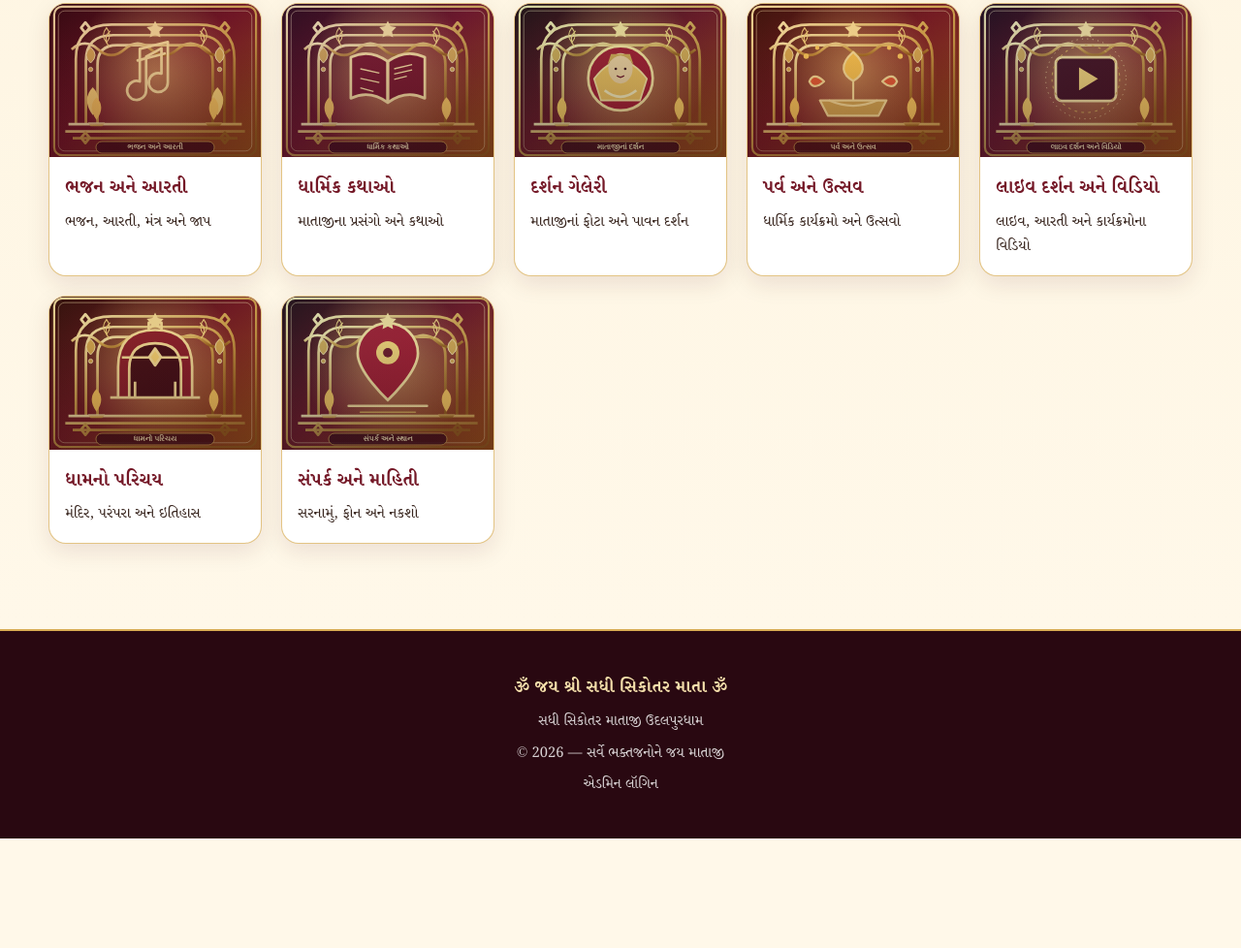
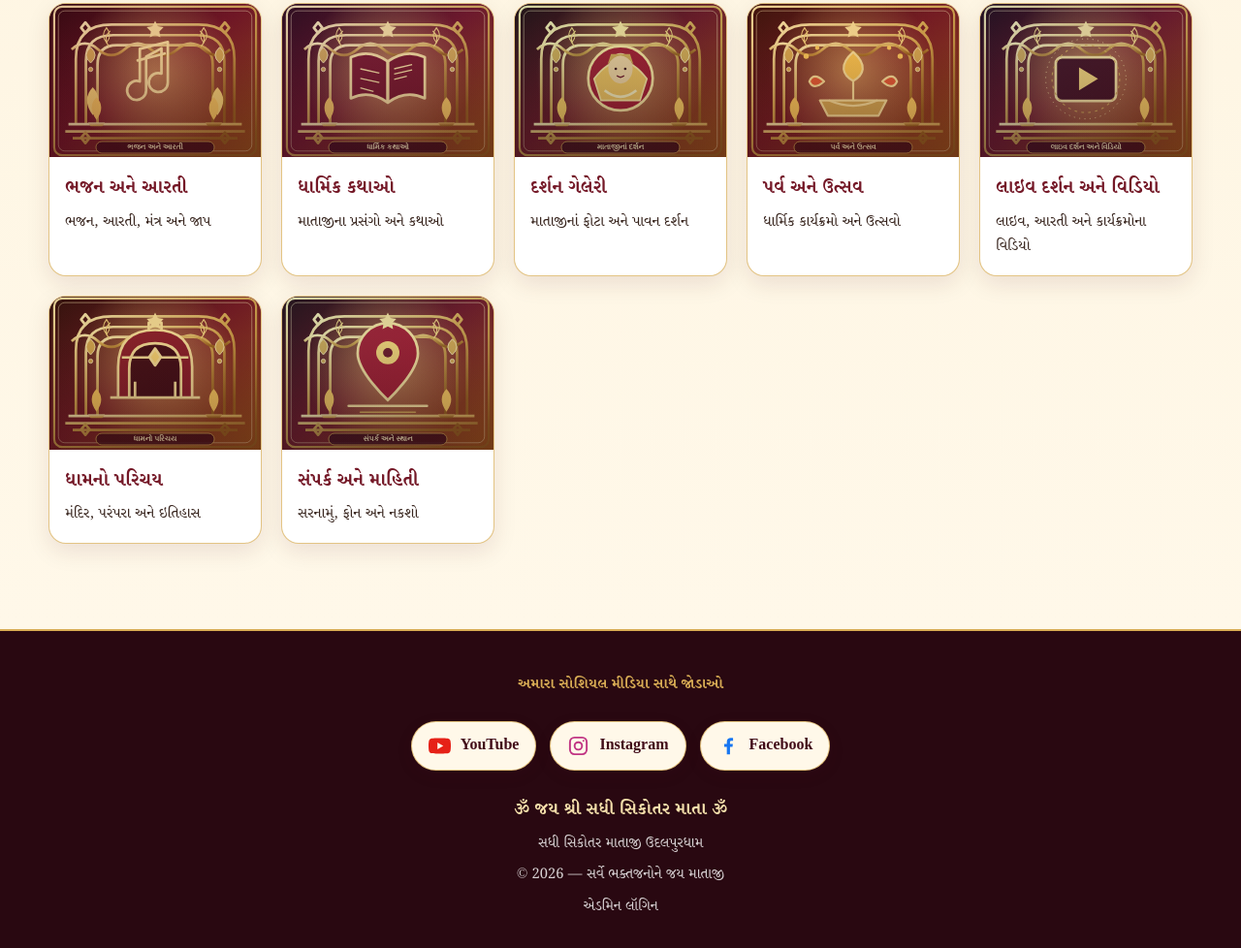
Before and after one commit to moralprajapati-netizen/sadhi-sikotar-udalpur-dham, a website: page index.html in a window 1280 px wide. Shown: the part 1056-2034 px from the top of the page at 97% size. Before the commit the page ends 1921 px from the top, so only its background shows below. Drawn offline with Linux system fonts and the light colour scheme; no server answers.

Commit message:
Add YouTube Instagram and Facebook links to homepage footer

```diff
--- a/index.html
+++ b/index.html
@@ -241,7 +241,17 @@
         grid-template-columns: 1fr;
       }
     }
-  </style>
+
+    .social-media-links { display:flex; justify-content:center; align-items:center; flex-wrap:wrap; gap:14px; margin:24px auto; }
+    .social-media-link { display:inline-flex; align-items:center; justify-content:center; gap:10px; min-height:46px; padding:10px 17px; border:1px solid rgba(217,173,85,.72); border-radius:999px; background:#fff8e9; color:#410c19; font-weight:800; text-decoration:none; box-shadow:0 5px 16px rgba(65,12,25,.10); transition:transform .18s ease, box-shadow .18s ease; }
+    .social-media-link:hover,.social-media-link:focus-visible { transform:translateY(-2px); box-shadow:0 9px 22px rgba(65,12,25,.18); outline:2px solid #d9ad55; outline-offset:2px; }
+    .social-media-link svg { width:23px; height:23px; flex:0 0 23px; }
+    .social-media-link.youtube svg { color:#e62117; }
+    .social-media-link.instagram svg { color:#c13584; }
+    .social-media-link.facebook svg { color:#1877f2; }
+    .social-media-heading { margin:22px 0 0; color:var(--gold,#d9ad55); font-weight:800; text-align:center; }
+    @media (max-width:600px) { .social-media-links { gap:9px; } .social-media-link { min-height:42px; padding:9px 12px; font-size:.92rem; } }
+</style>
 </head>
 
 <body>
@@ -581,6 +591,21 @@
 
   <footer class="site-footer">
     <div class="container">
+      <p class="social-media-heading">અમારા સોશિયલ મીડિયા સાથે જોડાઓ</p>
+      <nav class="social-media-links" aria-label="સોશિયલ મીડિયા લિંક્સ">
+        <a class="social-media-link youtube" href="https://www.youtube.com/@SadhisikotarDhamUdalpur" target="_blank" rel="noopener noreferrer" aria-label="YouTube ચેનલ ખોલો">
+          <svg viewBox="0 0 24 24" fill="currentColor" aria-hidden="true"><path d="M23.5 6.2a3 3 0 0 0-2.1-2.1C19.5 3.6 12 3.6 12 3.6s-7.5 0-9.4.5A3 3 0 0 0 .5 6.2 31 31 0 0 0 0 12a31 31 0 0 0 .5 5.8 3 3 0 0 0 2.1 2.1c1.9.5 9.4.5 9.4.5s7.5 0 9.4-.5a3 3 0 0 0 2.1-2.1A31 31 0 0 0 24 12a31 31 0 0 0-.5-5.8ZM9.6 15.6V8.4l6.3 3.6-6.3 3.6Z"/></svg>
+          YouTube
+        </a>
+        <a class="social-media-link instagram" href="https://www.instagram.com/sadhisikotarmataji_udalpurdham/" target="_blank" rel="noopener noreferrer" aria-label="Instagram પ્રોફાઇલ ખોલો">
+          <svg viewBox="0 0 24 24" fill="none" stroke="currentColor" stroke-width="2" aria-hidden="true"><rect x="3" y="3" width="18" height="18" rx="5"/><circle cx="12" cy="12" r="4"/><circle cx="17.5" cy="6.5" r="1" fill="currentColor" stroke="none"/></svg>
+          Instagram
+        </a>
+        <a class="social-media-link facebook" href="https://www.facebook.com/share/1BqtR7DiVy/" target="_blank" rel="noopener noreferrer" aria-label="Facebook પેજ ખોલો">
+          <svg viewBox="0 0 24 24" fill="currentColor" aria-hidden="true"><path d="M13.5 21v-8h2.7l.4-3.1h-3.1v-2c0-.9.3-1.5 1.6-1.5h1.7V3.6c-.3 0-1.3-.1-2.5-.1-2.5 0-4.2 1.5-4.2 4.3v2.1H7.3V13h2.8v8h3.4Z"/></svg>
+          Facebook
+        </a>
+      </nav>
       <p class="footer-brand">ૐ જય શ્રી સધી સિકોતર માતા ૐ</p>
       <p>સધી સિકોતર માતાજી ઉદલપુરધામ</p>
       <p>
```
